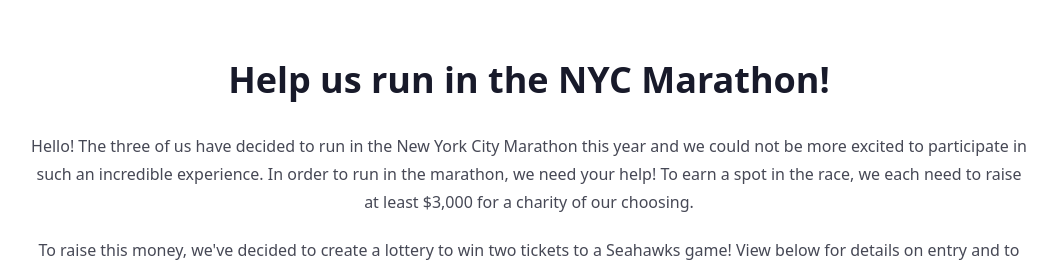
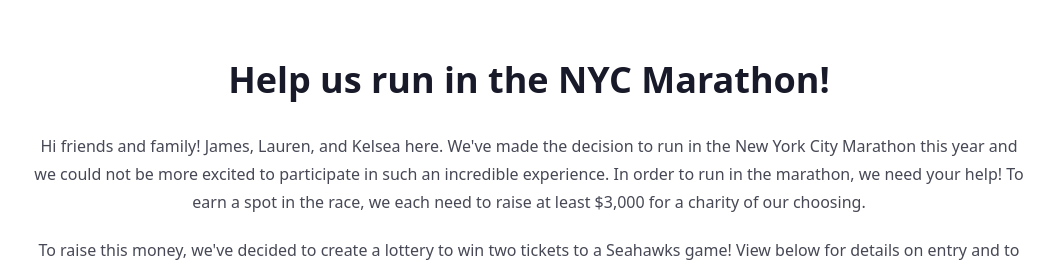
Before and after one commit to James-revans/nyc-marathon, a SvelteKit app: page / in a window 1280 px wide. Shown: the top 266 px of the page, without its empty margins (111-1168 px from the left). Built offline with nearby package versions, Linux system fonts and the light colour scheme.

Commit message:
Updated text

```diff
--- a/src/routes/+page.svelte
+++ b/src/routes/+page.svelte
@@ -49,7 +49,7 @@
 </style>
 
 <h1 class="pt-10 text-center">Help us run in the NYC Marathon!</h1>
-<p>Hello! The three of us have decided to run in the New York City Marathon this year and we could not be more excited to participate in such an incredible experience. In order to run in the marathon, we need your help! To earn a spot in the race, we each need to raise at least $3,000 for a charity of our choosing.</p>
+<p>Hi friends and family! James, Lauren, and Kelsea here. We've made the decision to run in the New York City Marathon this year and we could not be more excited to participate in such an incredible experience. In order to run in the marathon, we need your help! To earn a spot in the race, we each need to raise at least $3,000 for a charity of our choosing.</p>
 <p>To raise this money, we've decided to create a lottery to win two tickets to a Seahawks game! View below for details on entry and to see how this directly helps us reach our goal.</p>
 <a
     class="btn btn-primary"
```
